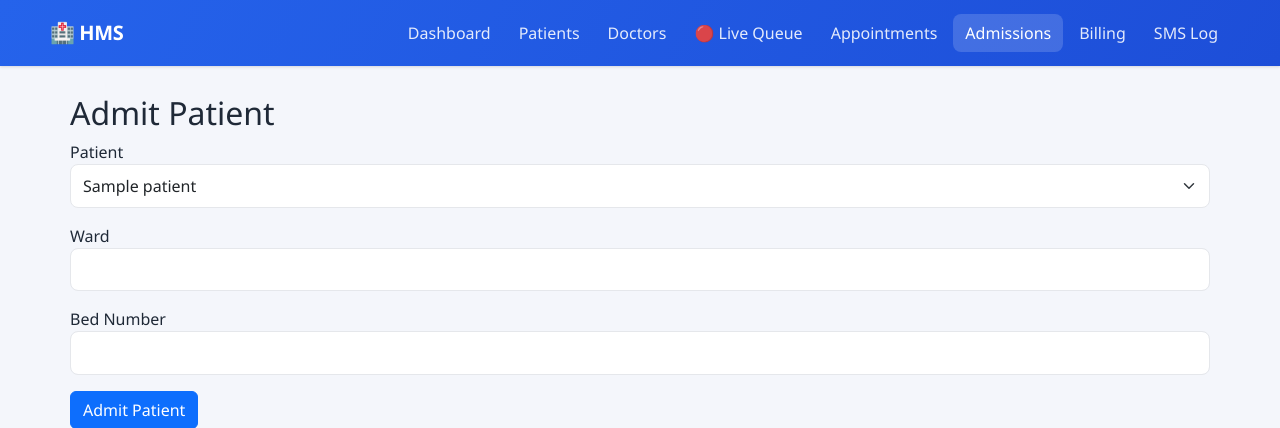
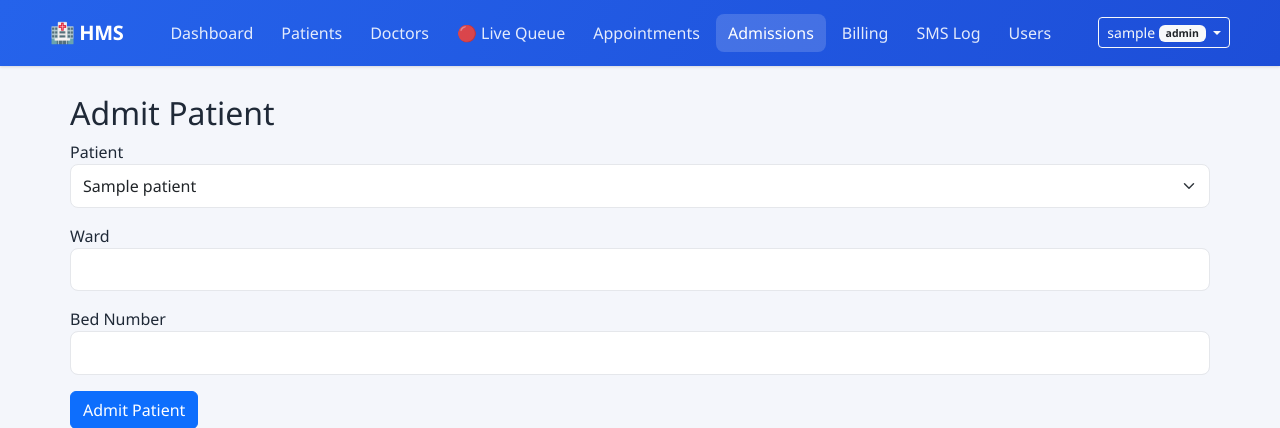
Before and after one commit to BurukalaManiReethika/hospital-management-system, a Flask app: page /admissions/add in a window 1280 px wide. Shown: the top 428 px of the page. Run offline with Flask 3, Linux system fonts and the light colour scheme; the visitor is signed in with stand-in values (Sample User, id 1); tables that the repository leaves empty hold one stand-in row (values such as "Sample post").

Commit message:
Update base.html

```diff
--- a/templates/base.html
+++ b/templates/base.html
@@ -14,14 +14,27 @@
         <a class="brand" href="{{ url_for('dashboard') }}">🏥 HMS</a>
         <div class="d-flex align-items-center gap-1 flex-wrap">
             <a class="nav-link {% if request.endpoint == 'dashboard' %}active{% endif %}" href="{{ url_for('dashboard') }}">Dashboard</a>
-            <a class="nav-link {% if request.endpoint in ['patient_list','add_patient','edit_patient','search_patient'] %}active{% endif %}" href="{{ url_for('patient_list') }}">Patients</a>
+            <a class="nav-link {% if request.endpoint in ['patient_list','add_patient','edit_patient','search_patient','patient_detail','add_medical_record'] %}active{% endif %}" href="{{ url_for('patient_list') }}">Patients</a>
             <a class="nav-link {% if request.endpoint in ['doctor_list','add_doctor','edit_doctor'] %}active{% endif %}" href="{{ url_for('doctor_list') }}">Doctors</a>
             <a class="nav-link {% if request.endpoint in ['queue_board','add_to_queue','token_status'] %}active{% endif %}" href="{{ url_for('queue_board') }}">🔴 Live Queue</a>
             <a class="nav-link {% if request.endpoint in ['appointment_list','add_appointment','search_appointments'] %}active{% endif %}" href="{{ url_for('appointment_list') }}">Appointments</a>
             <a class="nav-link {% if request.endpoint in ['admission_list','add_admission'] %}active{% endif %}" href="{{ url_for('admission_list') }}">Admissions</a>
             <a class="nav-link {% if request.endpoint in ['billing_list','create_bill'] %}active{% endif %}" href="{{ url_for('billing_list') }}">Billing</a>
             <a class="nav-link {% if request.endpoint == 'notifications_log' %}active{% endif %}" href="{{ url_for('notifications_log') }}">SMS Log</a>
+            {% if current_user and current_user.role == 'admin' %}
+            <a class="nav-link {% if request.endpoint in ['user_list','add_user'] %}active{% endif %}" href="{{ url_for('user_list') }}">Users</a>
+            {% endif %}
         </div>
+        {% if current_user %}
+        <div class="dropdown">
+            <button class="btn btn-sm btn-outline-light dropdown-toggle" type="button" data-bs-toggle="dropdown">
+                {{ current_user.username }} <span class="badge text-bg-light text-dark">{{ current_user.role }}</span>
+            </button>
+            <ul class="dropdown-menu dropdown-menu-end">
+                <li><a class="dropdown-item" href="{{ url_for('logout') }}">Log out</a></li>
+            </ul>
+        </div>
+        {% endif %}
     </div>
 </nav>
 
```
